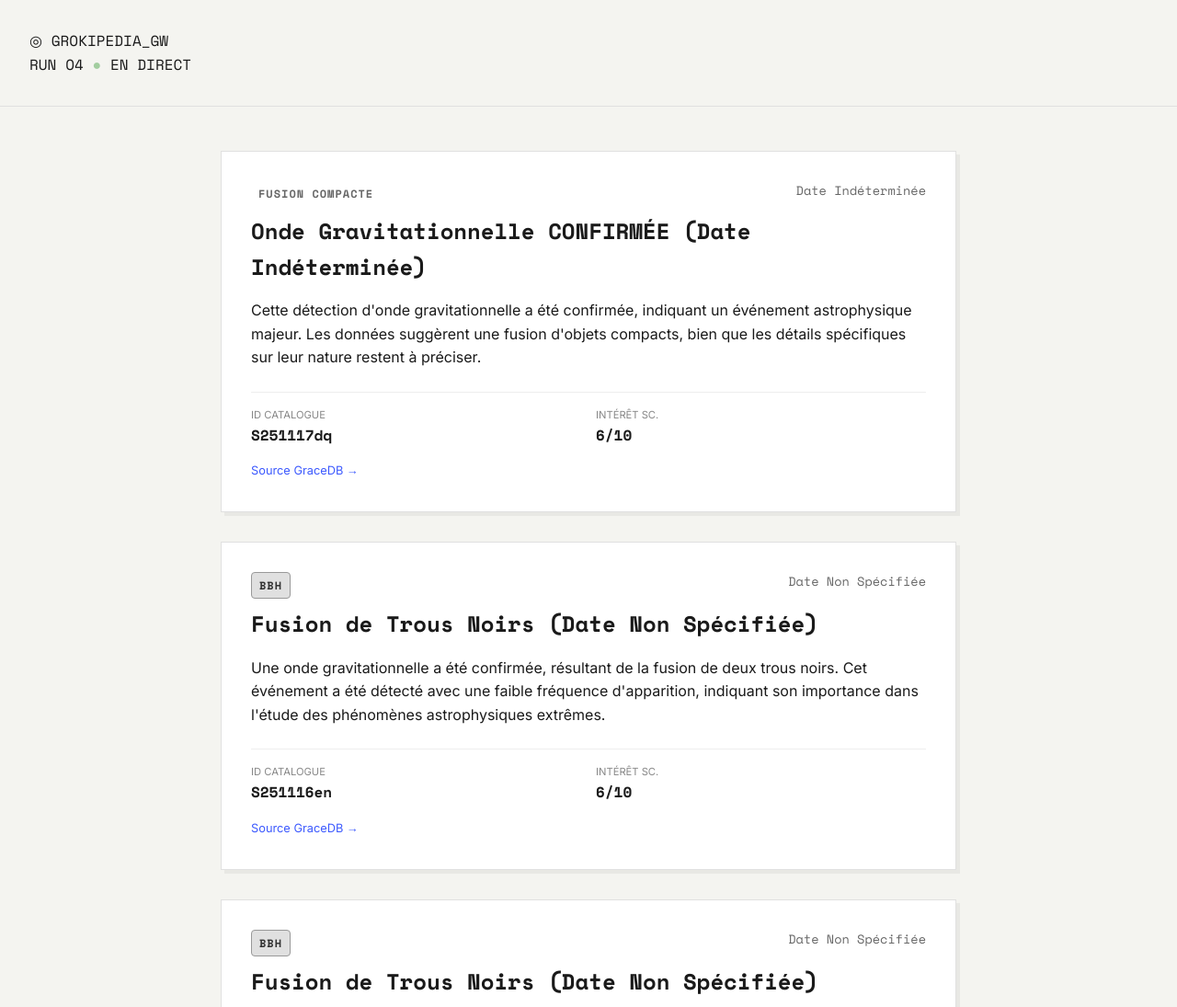
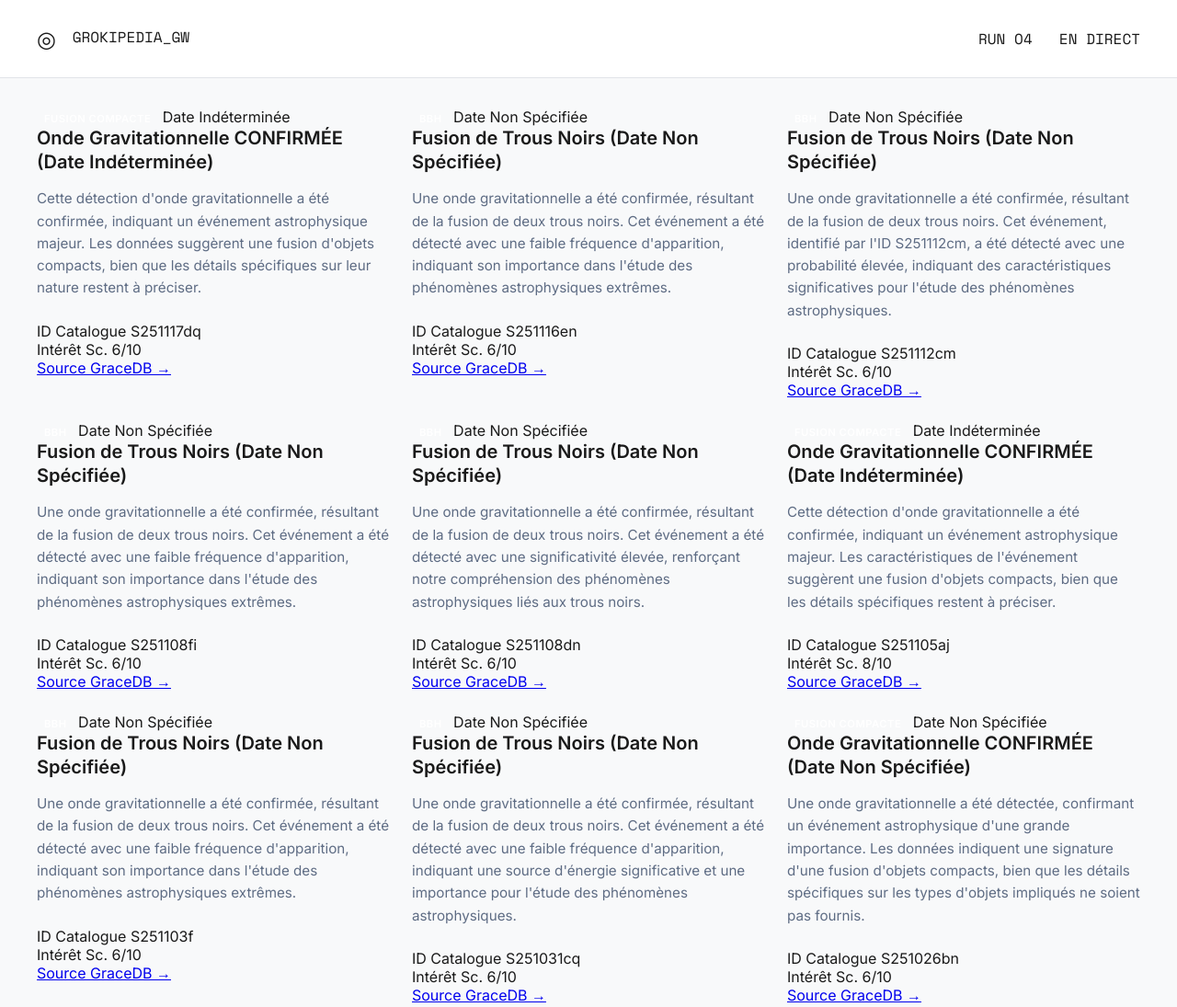
Before and after one commit to WilliamOlivers/Ligo-Virgo-Kagra-Event-Vulgarization, a plain HTML site: page index.html in a window 1280 px wide. Shown: the top 1095 px of the page at 92% size. Drawn offline with nearby package versions, Linux system fonts and the light colour scheme.

Commit message:
Refactor CSS variables and styles for consistency

```diff
--- a/style.css
+++ b/style.css
@@ -1,132 +1,180 @@
 :root {
-    --bg-color: #f4f4f0; /* Papier blanc cassé */
-    --text-color: #1a1a1a;
-    --accent-color: #3d5afe; /* Bleu électrique subtil */
+    --bg-color: #f8f9fa;
     --card-bg: #ffffff;
-    --border: 1px solid #e0e0e0;
+    --text-main: #1a1a1a;
+    --text-secondary: #5e6c84;
+    --accent: #2c3e50;
+    --border: #e1e4e8;
+
+    /* Couleurs de badges */
+    --color-bbh: #2d3436;   /* Noir charbon pour les trous noirs */
+    --color-bns: #d63031;   /* Rouge pour les étoiles à neutrons */
+    --color-mix: #0984e3;   /* Bleu pour les mélanges */
+    --color-def: #636e72;   /* Gris par défaut */
 }
 
 body {
     background-color: var(--bg-color);
-    color: var(--text-color);
+    color: var(--text-main);
     font-family: 'Inter', sans-serif;
     margin: 0;
     padding: 0;
-    line-height: 1.6;
+    -webkit-font-smoothing: antialiased;
 }
 
+/* Header minimaliste */
 header {
+    background: var(--card-bg);
+    border-bottom: 1px solid var(--border);
+    padding: 1.5rem 2rem;
+    position: sticky;
+    top: 0;
+    z-index: 100;
+}
+
+.header-content {
+    max-width: 1200px;
+    margin: 0 auto;
     display: flex;
     justify-content: space-between;
-    padding: 2rem;
-    border-bottom: var(--border);
+    align-items: center;
     font-family: 'Space Mono', monospace;
 }
 
-.blink {
-    animation: blinker 1.5s linear infinite;
-    color: green;
-    font-weight: bold;
-}
-
+.symbol { font-size: 1.5rem; vertical-align: middle; margin-right: 0.5rem; }
+.blink { color: #00b894; animation: blinker 2s linear infinite; }
 @keyframes blinker { 50% { opacity: 0; } }
 
+/* Grille principale */
 main {
-    max-width: 800px;
-    margin: 3rem auto;
+    max-width: 1200px;
+    margin: 2rem auto;
     padding: 0 1rem;
 }
 
-.event-card {
-    background: var(--card-bg);
-    border: var(--border);
-    padding: 2rem;
-    margin-bottom: 2rem;
-    box-shadow: 4px 4px 0px rgba(0,0,0,0.05); /* Ombre dure minimaliste */
-    transition: transform 0.2s ease;
+.grid-container {
+    display: grid;
+    grid-template-columns: repeat(auto-fill, minmax(340px, 1fr));
+    gap: 1.5rem;
 }
 
-.event-card:hover {
-    transform: translateY(-2px);
-    box-shadow: 6px 6px 0px rgba(0,0,0,0.1);
+.loader {
+    grid-column: 1 / -1;
+    text-align: center;
+    padding: 3rem;
+    color: var(--text-secondary);
+    font-family: 'Space Mono', monospace;
 }
 
-.meta {
-    font-family: 'Space Mono', monospace;
-    font-size: 0.85rem;
-    color: #666;
-    margin-bottom: 0.5rem;
+/* Carte Événement */
+.card {
+    background: var(--card-bg);
+    border: 1px solid var(--border);
+    border-radius: 8px;
+    padding: 1.5rem;
+    display: flex;
+    flex-direction: column;
+    transition: transform 0.2s ease, box-shadow 0.2s ease;
+}
+
+.card:hover {
+    transform: translateY(-3px);
+    box-shadow: 0 10px 20px rgba(0,0,0,0.05);
+    border-color: var(--text-secondary);
+}
+
+/* En-tête de carte : Badge + Date */
+.card-header {
     display: flex;
     justify-content: space-between;
+    align-items: center;
+    margin-bottom: 1rem;
+    font-family: 'Space Mono', monospace;
+    font-size: 0.8rem;
 }
 
-h2 {
-    font-family: 'Space Mono', monospace;
-    margin: 0.5rem 0 1rem 0;
-    font-size: 1.5rem;
-}
-
-.score-bar {
-    height: 4px;
-    background: #eee;
-    margin-top: 1.5rem;
-    position: relative;
-}
-
-.score-fill {
-    height: 100%;
-    background: var(--accent-color);
-    display: block;
-}
-
-.raw-link {
-    display: inline-block;
-    margin-top: 1rem;
-    font-size: 0.8rem;
-    text-decoration: none;
-    color: var(--accent-color);
-    border-bottom: 1px solid transparent;
-}
-
-.raw-link:hover {
-    border-bottom-color: var(--accent-color);
-}
-/* Ajout pour les badges de type */
 .badge {
     padding: 4px 8px;
     border-radius: 4px;
-    font-size: 0.75rem;
-    font-weight: bold;
+    color: white;
+    font-weight: 700;
     text-transform: uppercase;
-    letter-spacing: 1px;
+    font-size: 0.7rem;
+    letter-spacing: 0.5px;
 }
 
-/* Couleurs spécifiques selon le type (géré par la classe ajoutée en JS) */
-.badge.BBH { background-color: #e0e0e0; color: #333; border: 1px solid #999; } /* Trous noirs = sombre/neutre */
-.badge.BNS { background-color: #fff3cd; color: #856404; border: 1px solid #ffeeba; } /* Neutrons = Or (Kilonova) */
-.badge.Terrestrial { background-color: #f8d7da; color: #721c24; border: 1px solid #f5c6cb; } /* Bruit = Rouge */
-
-.details-grid {
-    display: grid;
-    grid-template-columns: 1fr 1fr;
-    gap: 1rem;
-    margin-top: 1.5rem;
-    padding-top: 1rem;
-    border-top: 1px solid #eee;
+.date {
+    color: var(--text-secondary);
+    font-weight: 600;
 }
 
-.detail-item {
+/* Contenu */
+h2 {
+    font-size: 1.25rem;
+    margin: 0 0 0.75rem 0;
+    line-height: 1.3;
+    font-weight: 600;
+}
+
+.summary {
+    font-size: 0.95rem;
+    color: var(--text-secondary);
+    line-height: 1.6;
+    flex-grow: 1; /* Pousse le footer vers le bas */
+    margin-bottom: 1.5rem;
+}
+
+/* Métadonnées techniques */
+.card-footer {
+    border-top: 1px solid var(--bg-color);
+    padding-top: 1rem;
+    display: flex;
+    justify-content: space-between;
+    align-items: flex-end;
+}
+
+.meta-group {
     display: flex;
     flex-direction: column;
+    gap: 4px;
 }
 
-.detail-item .label {
-    font-size: 0.7rem;
-    color: #888;
+.meta-label {
+    font-family: 'Space Mono', monospace;
+    font-size: 0.65rem;
+    color: #aaa;
     text-transform: uppercase;
 }
 
-.detail-item .value {
+.meta-value {
     font-family: 'Space Mono', monospace;
-    font-weight: bold;
+    font-weight: 700;
+    font-size: 0.9rem;
 }
+
+/* Jauge de score */
+.score-dots {
+    display: flex;
+    gap: 2px;
+}
+.dot {
+    width: 6px;
+    height: 6px;
+    border-radius: 50%;
+    background-color: #eee;
+}
+.dot.active { background-color: var(--accent); }
+
+/* Lien source */
+.source-link {
+    text-decoration: none;
+    color: var(--bg-color); /* Caché visuellement mais accessible */
+    position: relative;
+}
+.card:hover h2 { color: var(--accent); }
+
+/* Responsive Mobile */
+@media (max-width: 600px) {
+    .grid-container { grid-template-columns: 1fr; }
+    header { padding: 1rem; }
+}
```
